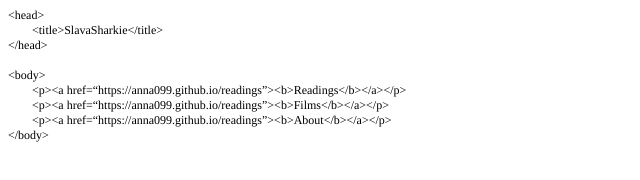
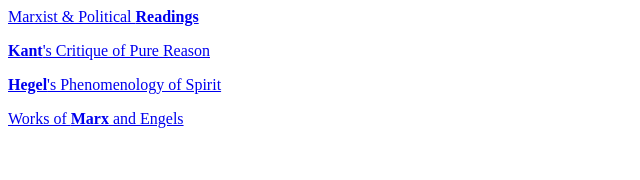
Before and after one commit to slavasharkie/slavasharkie.github.io, a plain HTML site: page index.html in a window 1280 px wide. Shown: the whole page, without its empty margins (0-640 px from the left). Drawn offline with Linux system fonts and the light colour scheme; a web font is replaced by a local one.

Commit message:
Update index.html

```diff
--- a/index.html
+++ b/index.html
@@ -1,27 +1,13 @@
-<!DOCTYPE html PUBLIC "-//W3C//DTD HTML 4.01//EN" "http://www.w3.org/TR/html4/strict.dtd">
-<html>
 <head>
-  <meta http-equiv="Content-Type" content="text/html; charset=utf-8">
-  <meta http-equiv="Content-Style-Type" content="text/css">
-  <title></title>
-  <meta name="Generator" content="Cocoa HTML Writer">
-  <meta name="CocoaVersion" content="1561.6">
-  <style type="text/css">
-    p.p1 {margin: 0.0px 0.0px 0.0px 0.0px; line-height: 14.0px; font: 12.0px Times; color: #000000; -webkit-text-stroke: #000000}
-    p.p2 {margin: 0.0px 0.0px 0.0px 0.0px; line-height: 14.0px; font: 12.0px Times; color: #000000; -webkit-text-stroke: #000000; min-height: 14.0px}
-    span.s1 {font-kerning: none}
-    span.Apple-tab-span {white-space:pre}
-  </style>
+    <title>anna</title>
+    <link rel="icon" href="favicon.png">
+    <link rel="stylesheet" href="style.css">
+    <link rel="stylesheet" href="https://use.typekit.net/eny7olf.css">
 </head>
+
 <body>
-<p class="p1"><span class="s1">&lt;head&gt;</span></p>
-<p class="p1"><span class="s1"><span class="Apple-tab-span">	</span>&lt;title&gt;SlavaSharkie&lt;/title&gt;</span></p>
-<p class="p1"><span class="s1">&lt;/head&gt;</span></p>
-<p class="p2"><span class="s1"></span><br></p>
-<p class="p1"><span class="s1">&lt;body&gt;</span></p>
-<p class="p1"><span class="s1"><span class="Apple-tab-span">	</span>&lt;p&gt;&lt;a href=“https://anna099.github.io/readings”&gt;&lt;b&gt;Readings&lt;/b&gt;&lt;/a&gt;&lt;/p&gt;</span></p>
-<p class="p1"><span class="s1"><span class="Apple-tab-span">	</span>&lt;p&gt;&lt;a href=“https://anna099.github.io/readings”&gt;&lt;b&gt;Films&lt;/b&gt;&lt;/a&gt;&lt;/p&gt;</span></p>
-<p class="p1"><span class="s1"><span class="Apple-tab-span">	</span>&lt;p&gt;&lt;a href=“https://anna099.github.io/readings”&gt;&lt;b&gt;About&lt;/b&gt;&lt;/a&gt;&lt;/p&gt;</span></p>
-<p class="p1"><span class="s1">&lt;/body&gt;</span></p>
+    <p><a href="https://anna099.github.io/readings">Marxist & Political <b>Readings</b></a></p>
+    <p><a href="https://anna099.github.io/kant"><b>Kant</b>'s Critique of Pure Reason</a></p>
+    <p><a href="https://anna099.github.io/hegel"><b>Hegel</b>'s Phenomenology of Spirit</a></p>
+    <p><a href="https://anna099.github.io/marx">Works of <b>Marx</b> and Engels</a></p>
 </body>
-</html>
```
